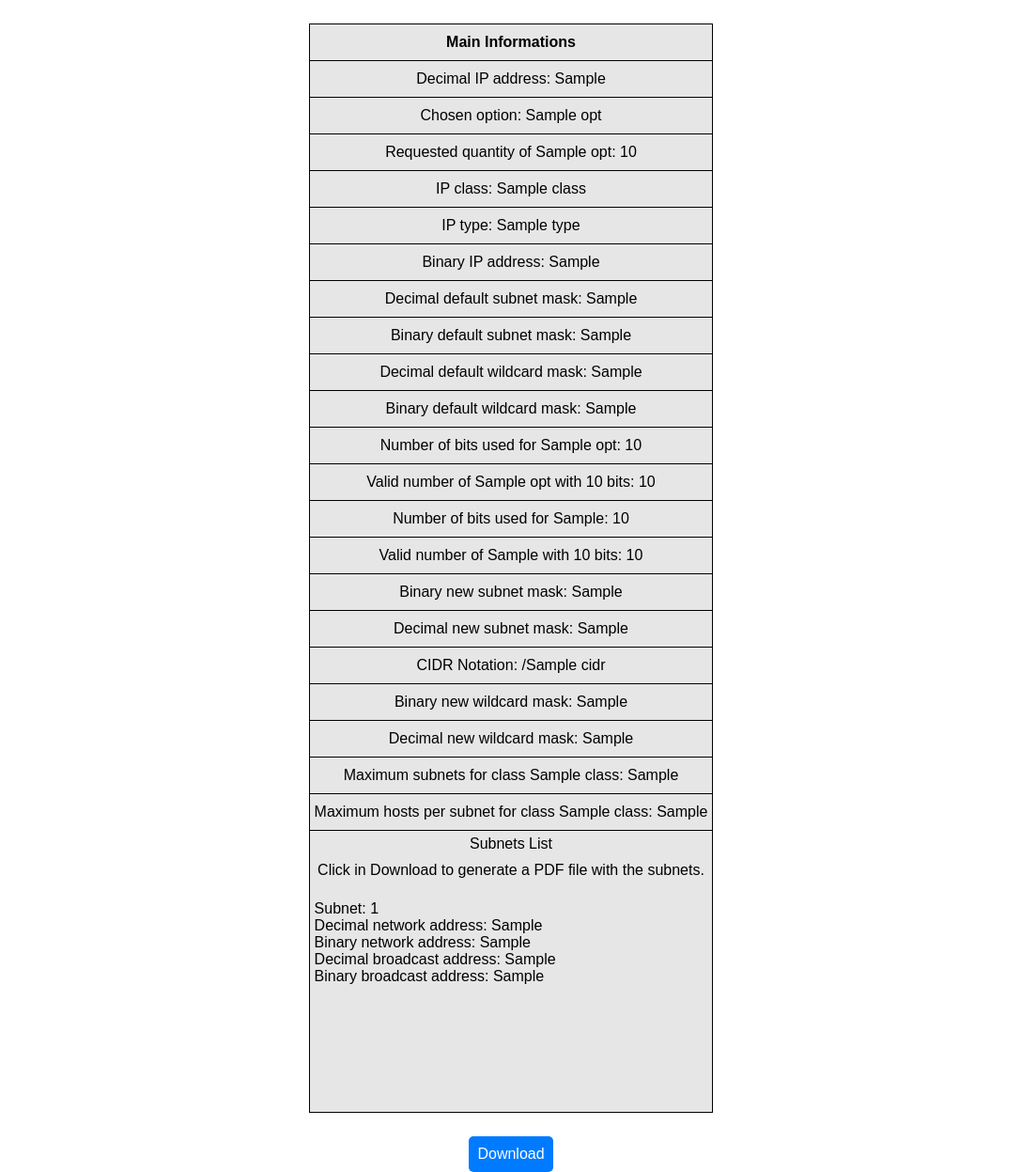
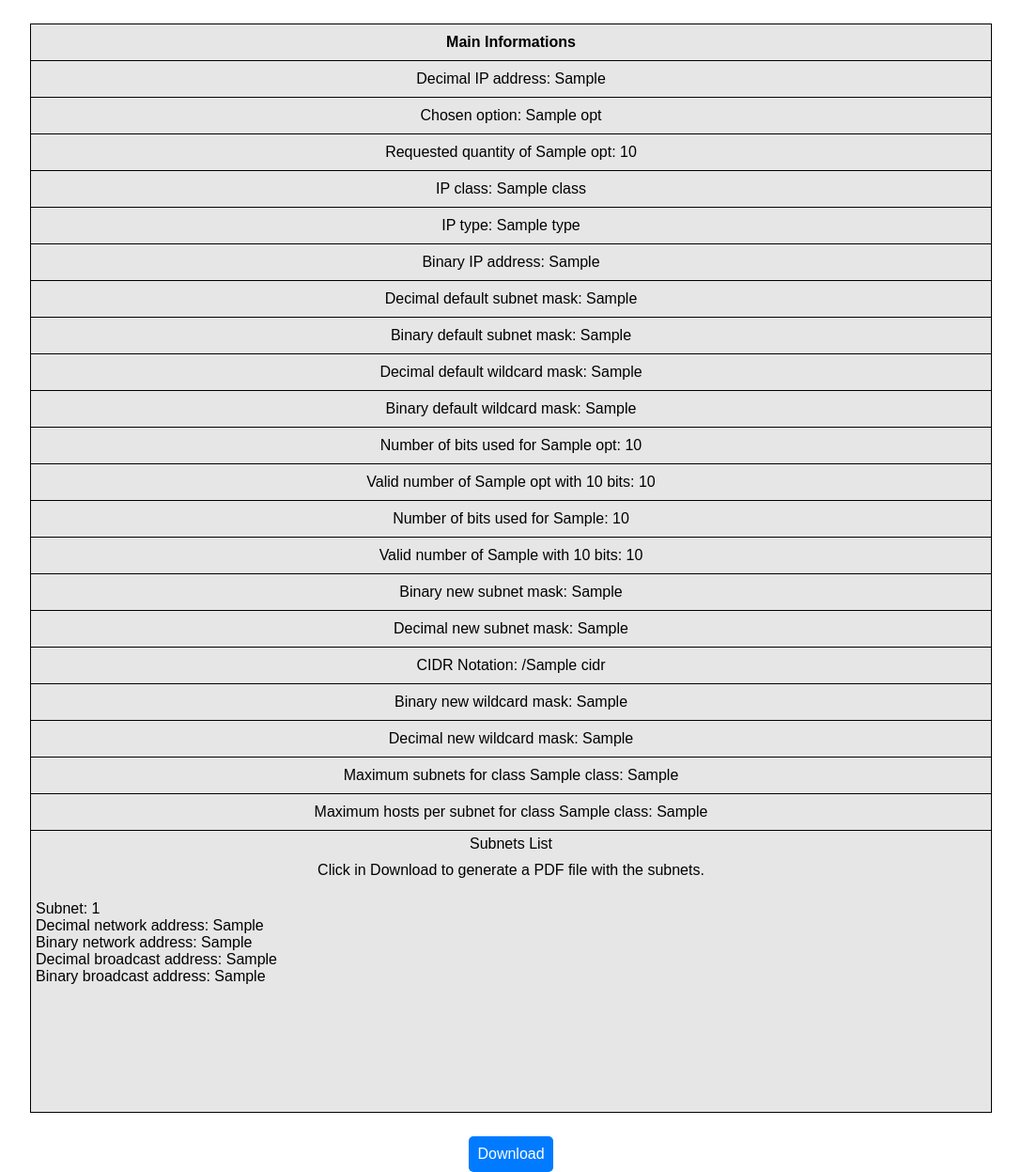
Before and after one commit to r0cc4t0/ipv4-calculator, a Django app: template templates/result.html in a window 1280 px wide. Shown: the whole page at 94% size, without its empty margins (96-1183 px from the left). Run offline with Django 3.2, Linux system fonts and the light colour scheme; the template is opened without the code that fills it: most values are stand-ins (such as "Sample title", 1, 10 or a date in 2020).

Commit message:
CSS Media Queries

```diff
--- a/static/css/style.css
+++ b/static/css/style.css
@@ -141,3 +141,34 @@ p {
     border-right: 1px solid #000000;
     border-top: 1px solid #000000;
 }
+
+@media (min-width: 320px)  {
+    .info {
+        width: 100%;
+    }
+}
+@media (min-width: 481px)  {
+    .info {
+        width: 95%;
+    }
+}
+@media (min-width: 641px)  {
+    .info {
+        width: 90%;
+    }
+}
+@media (min-width: 961px)  {
+    .info {
+        width: 85%;
+    }
+}
+@media (min-width: 1025px) {
+    .info {
+        width: 80%;
+    }
+}
+@media (min-width: 1281px) {
+    .info {
+        width: 75%;
+    }
+}
```
